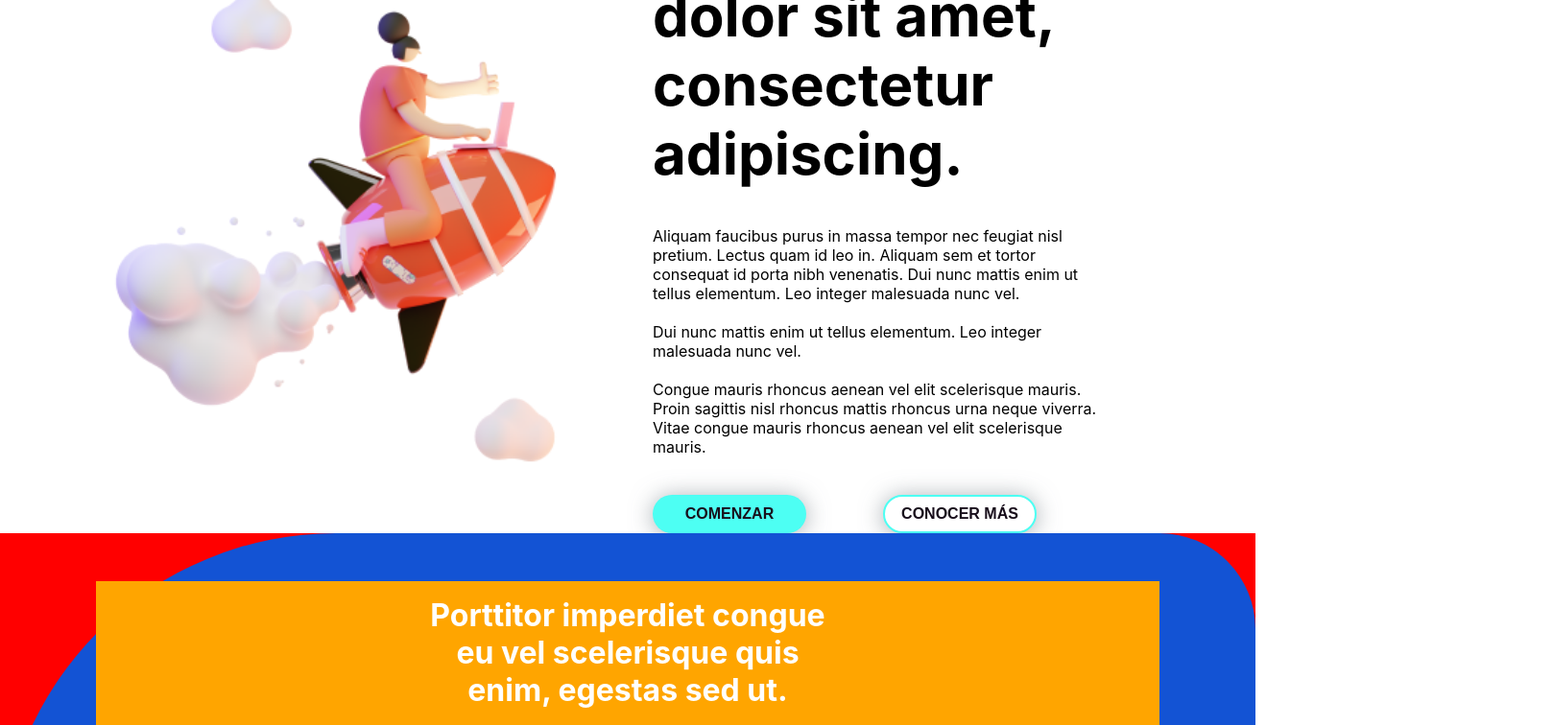
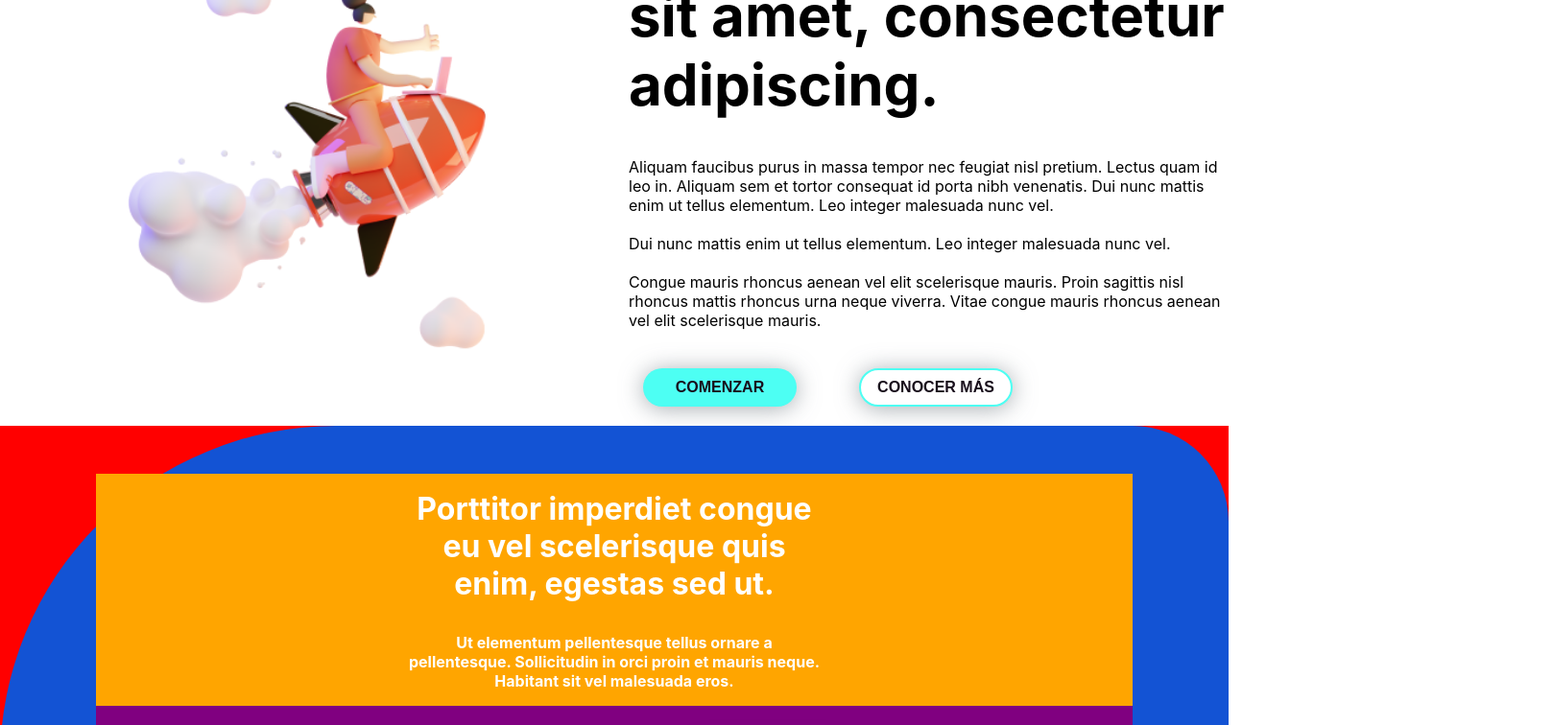
Before and after one commit to Bolio/landing-page-flow, a React (Vite) app: page / in a window 1280 px wide. Shown: the part 1326-2082 px from the top of the page at 96% size, 1618 px wide, since content can reach past the window. Built offline with nearby package versions, Linux system fonts and the light colour scheme.

Commit message:
Change in KnowMore section

```diff
--- a/src/sections/KnowMore/index.jsx
+++ b/src/sections/KnowMore/index.jsx
@@ -8,6 +8,10 @@ const KnowMoreSectionStyled = styled.div`
   /* grid-template-rows: 60%; */
   grid-template-rows: auto;
   /* padding: 30px 100px 0 100px; */
+
+  @media screen and (max-width: 425px) {
+    grid-template-columns: 1fr;
+  }
 `;
 
 const InfoKnowMoreStyled = styled.div`
@@ -16,18 +20,19 @@ const InfoKnowMoreStyled = styled.div`
   grid-template-rows: 1fr;
   div {
     /* margin-top: 100px; */
+    padding-left: 15px;
     p {
       margin: 0;
     }
     p:nth-child(1) {
-      padding: 20px 160px 0 0;
+      padding: 20px 0px 0 0;
       letter-spacing: 3px;
     }
     p:nth-child(2) {
-      padding: 20px 101px 20px 0;
+      padding: 20px 0px 20px 0;
     }
     p:nth-child(3) {
-      padding: 20px 160px 20px 0;
+      padding: 20px 0px 20px 0;
     }
     button {
       margin-top: 20px;
@@ -45,6 +50,12 @@ const ImgStyled = styled.div`
     height: 100%;
     margin: 0 auto;
   }
+  @media screen and (max-width: 425px) {
+    /* height: 0; */
+    img {
+      width: 200px;
+    }
+  }
 `;
 
 const WrapperButtonsStyled = styled.div`
@@ -52,6 +63,9 @@ const WrapperButtonsStyled = styled.div`
   width: 400px;
   margin: 0 !important;
   justify-content: space-between;
+  @media screen and (max-width: 425px) {
+    flex-direction: column;
+  }
   /* display: flex; */
   /* p {
     height: 100%;
```
